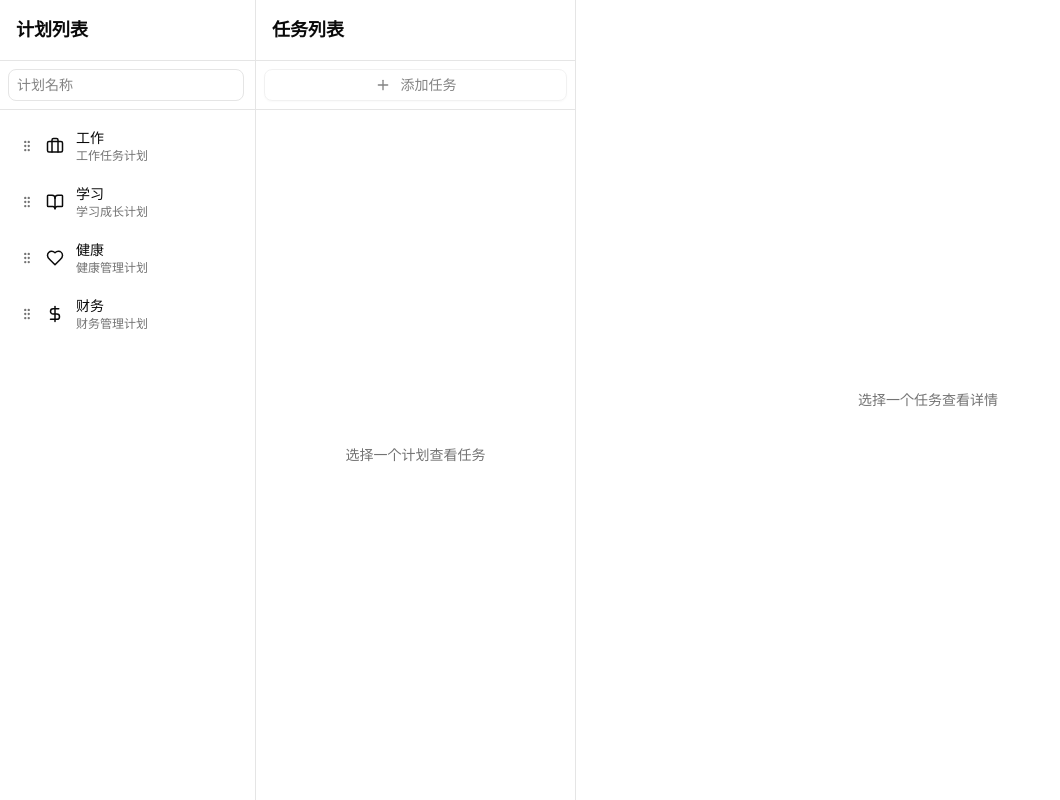
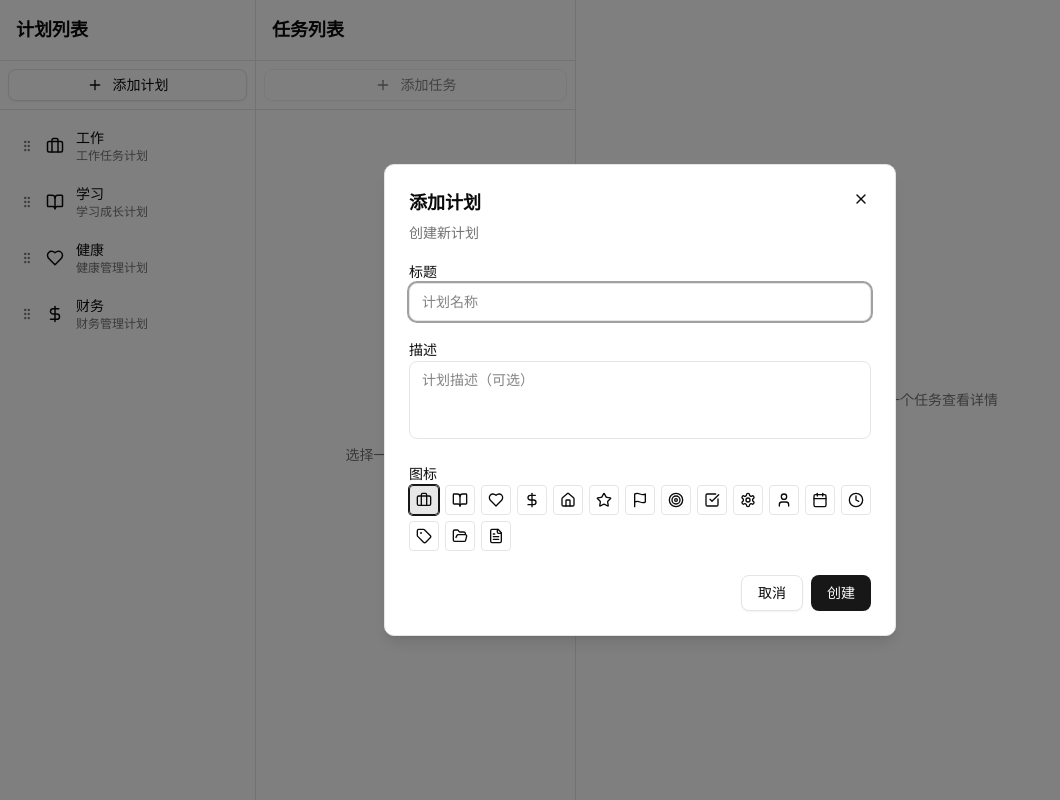
Before and after one commit to liaohui5/local-plan-manager, a Vue app: page / in a window 1280 px wide. Both pictures are taken after a click on the button "添加计划". Shown: the whole page, without its empty margins (0-1060 px from the left). Built offline with nearby package versions, Linux system fonts and the light colour scheme.

Commit message:
refactor: Replace inline forms with modal dialogs for adding items

```diff
--- a/src/components/CategoryList.vue
+++ b/src/components/CategoryList.vue
@@ -9,8 +9,6 @@ import {
   Plus,
   Pencil,
   Trash2,
-  X,
-  Check,
   GripVertical,
   Home,
   Star,
@@ -40,13 +38,13 @@ const {
   selectCategory,
 } = usePlanManager();
 
-const showAddForm = ref(false);
-const newCategoryName = ref("");
 const deletingCategoryId = ref<string | null>(null);
 const showDeleteDialog = ref(false);
 
+const showAddDialog = ref(false);
 const showEditDialog = ref(false);
 const editingCategory = ref<Category | null>(null);
+const addForm = ref({ name: "", description: "", icon: "briefcase" });
 const editForm = ref({ name: "", description: "", icon: "briefcase" });
 
 const iconMap: Record<string, typeof Briefcase> = {
@@ -70,11 +68,15 @@ const iconMap: Record<string, typeof Briefcase> = {
 
 const availableIcons = Object.keys(iconMap);
 
-function handleAdd() {
-  if (newCategoryName.value.trim()) {
-    addCategory(newCategoryName.value.trim(), "", "briefcase");
-    newCategoryName.value = "";
-    showAddForm.value = false;
+function openAddDialog() {
+  addForm.value = { name: "", description: "", icon: "briefcase" };
+  showAddDialog.value = true;
+}
+
+function handleAddConfirm() {
+  if (addForm.value.name.trim()) {
+    addCategory(addForm.value.name.trim(), addForm.value.description.trim(), addForm.value.icon);
+    showAddDialog.value = false;
   }
 }
 
@@ -124,26 +126,10 @@ function handleSelect(id: string) {
       <h2 class="text-lg font-semibold text-foreground">计划列表</h2>
     </div>
     <div class="p-2 border-b border-border">
-      <Button v-if="!showAddForm" variant="outline" size="sm" class="w-full" @click="showAddForm = true">
+      <Button variant="outline" size="sm" class="w-full" @click="openAddDialog">
         <Plus :size="16" class="mr-1" />
         添加计划
       </Button>
-      <div v-else class="flex gap-1">
-        <input
-          v-model="newCategoryName"
-          type="text"
-          placeholder="计划名称"
-          class="flex-1 px-2 py-1 text-sm border border-input rounded-md bg-background text-foreground focus:outline-none focus:ring-1 focus:ring-ring"
-          @keyup.enter="handleAdd"
-          @keyup.escape="showAddForm = false"
-        />
-        <Button size="icon-sm" variant="ghost" @click="handleAdd">
-          <Check :size="16" />
-        </Button>
-        <Button size="icon-sm" variant="ghost" @click="showAddForm = false">
-          <X :size="16" />
-        </Button>
-      </div>
     </div>
     <div class="flex-1 overflow-y-auto p-2">
       <draggable
@@ -196,6 +182,53 @@ function handleSelect(id: string) {
         </template>
       </draggable>
     </div>
+
+    <Dialog v-model:open="showAddDialog" title="添加计划" description="创建新计划">
+      <template #default>
+        <div class="space-y-4">
+          <div class="space-y-2">
+            <label class="text-sm font-medium text-foreground">标题</label>
+            <input
+              v-model="addForm.name"
+              type="text"
+              placeholder="计划名称"
+              class="w-full px-3 py-2 text-sm border border-input rounded-md bg-background text-foreground focus:outline-none focus:ring-2 focus:ring-ring"
+            />
+          </div>
+          <div class="space-y-2">
+            <label class="text-sm font-medium text-foreground">描述</label>
+            <textarea
+              v-model="addForm.description"
+              rows="3"
+              placeholder="计划描述（可选）"
+              class="w-full px-3 py-2 text-sm border border-input rounded-md bg-background text-foreground focus:outline-none focus:ring-2 focus:ring-ring resize-none"
+            />
+          </div>
+          <div class="space-y-2">
+            <label class="text-sm font-medium text-foreground">图标</label>
+            <div class="flex flex-wrap gap-1.5">
+              <button
+                v-for="iconName in availableIcons"
+                :key="iconName"
+                :class="[
+                  'p-1.5 rounded border transition-colors',
+                  addForm.icon === iconName
+                    ? 'border-primary bg-primary/10 ring-1 ring-primary'
+                    : 'border-border hover:bg-accent',
+                ]"
+                @click="addForm.icon = iconName"
+              >
+                <component :is="iconMap[iconName]" :size="16" />
+              </button>
+            </div>
+          </div>
+          <div class="flex justify-end gap-2 pt-2">
+            <Button variant="outline" @click="showAddDialog = false">取消</Button>
+            <Button @click="handleAddConfirm">创建</Button>
+          </div>
+        </div>
+      </template>
+    </Dialog>
 
     <Dialog v-model:open="showEditDialog" title="编辑计划" description="修改计划信息">
       <template #default>
--- a/src/components/TaskList.vue
+++ b/src/components/TaskList.vue
@@ -1,7 +1,7 @@
 <script setup lang="ts">
 import { ref, watch } from "vue";
 import draggable from "vuedraggable";
-import { Plus, Pencil, Trash2, X, Check, GripVertical } from "@lucide/vue";
+import { Plus, Pencil, Trash2, GripVertical } from "@lucide/vue";
 import type { Task } from "@/types";
 import { usePlanManager } from "@/composables/usePlanManager";
 import Button from "@/components/ui/button/Button.vue";
@@ -30,13 +30,17 @@ watch(
   { immediate: true },
 );
 
-const showAddForm = ref(false);
-const newTaskTitle = ref("");
 const deletingTaskId = ref<string | null>(null);
 const showDeleteDialog = ref(false);
 
+const showAddDialog = ref(false);
+const showEditDialog = ref(false);
 const editingTask = ref<Task | null>(null);
-const showEditDialog = ref(false);
+const addForm = ref({
+  title: "",
+  status: "pending" as Task["status"],
+  priority: "medium" as Task["priority"],
+});
 const editForm = ref({
   title: "",
   status: "pending" as Task["status"],
@@ -44,13 +48,17 @@ const editForm = ref({
   categoryId: "",
 });
 
-function handleAdd() {
-  if (newTaskTitle.value.trim() && selectedCategoryId.value) {
-    const newTask = addTask(selectedCategoryId.value, newTaskTitle.value.trim());
-    newTaskTitle.value = "";
-    showAddForm.value = false;
+function handleAddConfirm() {
+  if (addForm.value.title.trim() && selectedCategoryId.value) {
+    const newTask = addTask(selectedCategoryId.value, addForm.value.title.trim());
+    showAddDialog.value = false;
     selectTask(newTask.id);
   }
+}
+
+function openAddDialog() {
+  addForm.value = { title: "", status: "pending", priority: "medium" };
+  showAddDialog.value = true;
 }
 
 function openEditDialog(task: Task) {
@@ -109,32 +117,15 @@ function syncTaskOrder() {
     </div>
     <div class="p-2 border-b border-border">
       <Button
-        v-if="!showAddForm"
         variant="outline"
         size="sm"
         class="w-full"
-        @click="showAddForm = true"
+        @click="openAddDialog"
         :disabled="!selectedCategoryId"
       >
         <Plus :size="16" class="mr-1" />
         添加任务
       </Button>
-      <div v-else class="flex gap-1">
-        <input
-          v-model="newTaskTitle"
-          type="text"
-          placeholder="任务标题"
-          class="flex-1 px-2 py-1 text-sm border border-input rounded-md bg-background text-foreground focus:outline-none focus:ring-1 focus:ring-ring"
-          @keyup.enter="handleAdd"
-          @keyup.escape="showAddForm = false"
-        />
-        <Button size="icon-sm" variant="ghost" @click="handleAdd">
-          <Check :size="16" />
-        </Button>
-        <Button size="icon-sm" variant="ghost" @click="showAddForm = false">
-          <X :size="16" />
-        </Button>
-      </div>
     </div>
     <div class="flex-1 overflow-y-auto p-2">
       <div v-if="localTasks.length === 0" class="flex flex-col items-center justify-center h-full text-muted-foreground">
@@ -205,6 +196,48 @@ function syncTaskOrder() {
     </div>
   </div>
 
+  <Dialog v-model:open="showAddDialog" title="添加任务" description="创建新任务">
+    <template #default>
+      <div class="space-y-4">
+        <div class="space-y-2">
+          <label class="text-sm font-medium text-foreground">任务标题</label>
+          <input
+            v-model="addForm.title"
+            type="text"
+            placeholder="任务标题"
+            class="w-full px-3 py-2 text-sm border border-input rounded-md bg-background text-foreground focus:outline-none focus:ring-2 focus:ring-ring"
+          />
+        </div>
+        <div class="space-y-2">
+          <label class="text-sm font-medium text-foreground">状态</label>
+          <select
+            v-model="addForm.status"
+            class="w-full px-3 py-2 text-sm border border-input rounded-md bg-background text-foreground focus:outline-none focus:ring-2 focus:ring-ring"
+          >
+            <option value="pending">待处理</option>
+            <option value="in_progress">进行中</option>
+            <option value="completed">已完成</option>
+          </select>
+        </div>
+        <div class="space-y-2">
+          <label class="text-sm font-medium text-foreground">优先级</label>
+          <select
+            v-model="addForm.priority"
+            class="w-full px-3 py-2 text-sm border border-input rounded-md bg-background text-foreground focus:outline-none focus:ring-2 focus:ring-ring"
+          >
+            <option value="low">低</option>
+            <option value="medium">中</option>
+            <option value="high">高</option>
+          </select>
+        </div>
+        <div class="flex justify-end gap-2 pt-2">
+          <Button variant="outline" @click="showAddDialog = false">取消</Button>
+          <Button @click="handleAddConfirm">创建</Button>
+        </div>
+      </div>
+    </template>
+  </Dialog>
+
   <Dialog v-model:open="showEditDialog" title="编辑任务" description="修改任务信息">
     <template #default>
       <div class="space-y-4">
```
